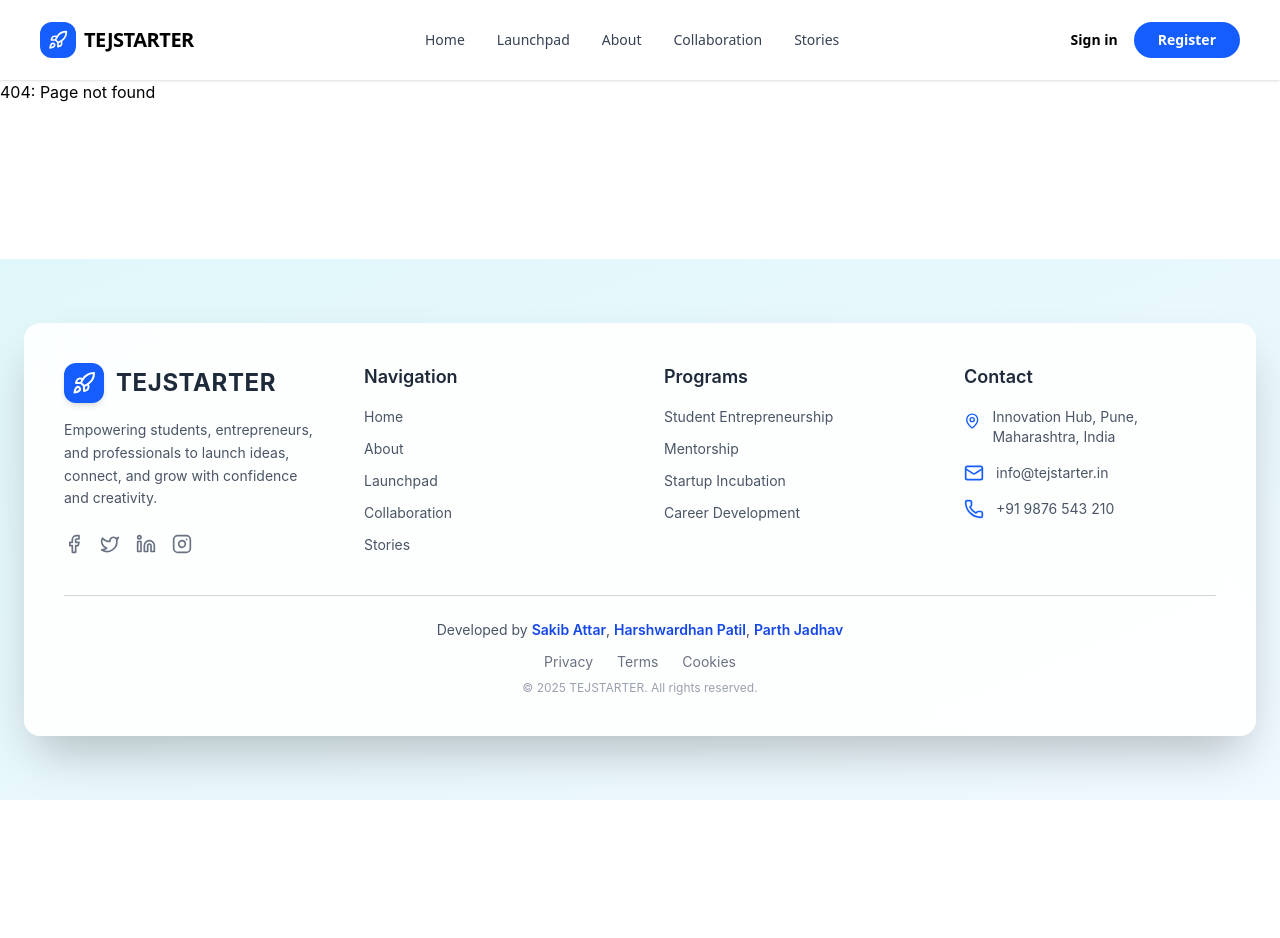
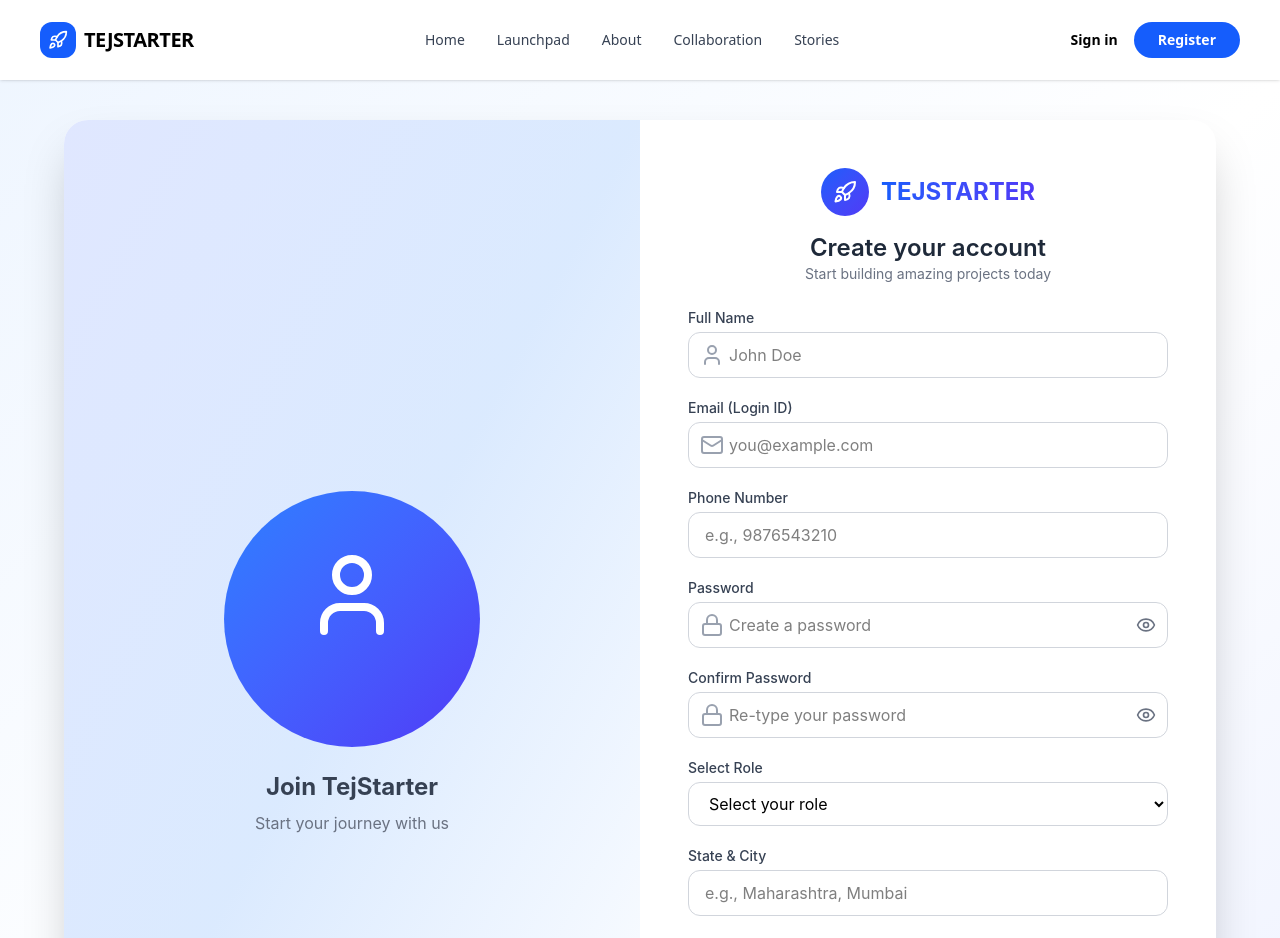
Before and after one commit to Harsh4949/tejstarter-new, a React (Vite) app: page /signup in a window 1280 px wide. Shown: the top 938 px of the page. Before the commit the page ends 800 px from the top, so only its background shows below. Built offline with nearby package versions, Linux system fonts and the light colour scheme.

Commit message:
Fix all import issues: correct component names and remove all Lottie dependencies

```diff
--- a/src/App.jsx
+++ b/src/App.jsx
@@ -6,7 +6,7 @@ import CollaborationPage from './pages/CollaborationPage';
 import About from './components/About';
 import Launchpad from './components/Launch';
 import LoginPage from './pages/Login';
-// import SignupPage from './pages/Signup';
+import Signup from './pages/Signup';
 import Homepage from './components/Home';
 
 function App() {
@@ -21,7 +21,7 @@ function App() {
         <Route path="/about" element={<About />} />
         <Route path="/launchpad" element={<Launchpad />} />
         <Route path="/login" element={<LoginPage />} />
-        {/* <Route path="/signup" element={<SignupPage />} /> */}
+        <Route path="/signup" element={<Signup />} />
         <Route path="/stories" element={<div>Stories Page</div>} />
         <Route path="*" element={<div>404: Page not found</div>} />
       </Routes>
--- a/src/components/CollaborationSection.jsx
+++ b/src/components/CollaborationSection.jsx
@@ -1,8 +1,8 @@
 import React, { useState, useRef, useEffect } from 'react';
 import { BookOpen, Briefcase, Users, Building } from 'lucide-react';
 import { motion, useInView } from 'framer-motion';
-import Lottie from 'lottie-react';
-import teamAnimation from '../lottie/team.json';
+// import Lottie from 'lottie-react';
+// import teamAnimation from '../lottie/team.json'; // File doesn't exist yet
 
 const CollaborationSection = () => {
   const [count, setCount] = useState(0);
--- a/src/components/Launch.jsx
+++ b/src/components/Launch.jsx
@@ -1,6 +1,6 @@
 import React, { useRef, useEffect, useState } from 'react';
-import Lottie from 'lottie-react';
-import rocketAnimation from '../lottie/rocketLaunch.json';
+// import Lottie from 'lottie-react';
+// import rocketAnimation from '../lottie/rocketLaunch.json'; // File doesn't exist yet
 import { motion, useInView } from 'framer-motion';
 import { Link } from 'react-router-dom';
 import { BookOpen, Briefcase, Users } from 'lucide-react';
--- a/src/pages/Login.jsx
+++ b/src/pages/Login.jsx
@@ -1,8 +1,8 @@
 import React, { useState } from 'react';
 import { useNavigate } from 'react-router-dom';
 import { Eye, EyeOff, Mail, Lock, Rocket } from 'lucide-react';
-import Lottie from 'lottie-react';
-import loginAnimation from '../lottie/login.json.json'; // ✅ Adjust path if needed
+// import Lottie from 'lottie-react';
+// import loginAnimation from '../lottie/login.json.json'; // File doesn't exist yet
 
 const Login = () => {
   const [formData, setFormData] = useState({ email: '', password: '' });
--- a/src/pages/Signup.jsx
+++ b/src/pages/Signup.jsx
@@ -1,8 +1,8 @@
 import React, { useState } from 'react';
 import { useNavigate } from 'react-router-dom';
 import { Eye, EyeOff, Mail, Lock, User, Rocket } from 'lucide-react';
-import Lottie from 'lottie-react';
-import signupAnimation from '../lottie/signup.json.json';
+// import Lottie from 'lottie-react';
+// import signupAnimation from '../lottie/signup.json.json'; // File doesn't exist yet
 
 const Signup = () => {
   const [formData, setFormData] = useState({
@@ -101,9 +101,15 @@ const Signup = () => {
   return (
     <div className="min-h-screen bg-gradient-to-br from-blue-50 via-white to-indigo-50 flex items-center justify-center px-6 py-10">
       <div className="w-full max-w-6xl grid grid-cols-1 lg:grid-cols-2 bg-white shadow-2xl rounded-3xl overflow-hidden">
-        {/* Left - Animation */}
+        {/* Left - Animation Placeholder */}
         <div className="hidden lg:flex items-center justify-center bg-gradient-to-br from-indigo-100 via-blue-100 to-white p-8">
-          <Lottie animationData={signupAnimation} loop className="h-[450px] w-full -mt-30" />
+          <div className="flex flex-col items-center justify-center text-center">
+            <div className="w-64 h-64 bg-gradient-to-br from-blue-500 to-indigo-600 rounded-full flex items-center justify-center mb-6 animate-pulse">
+              <User className="h-24 w-24 text-white animate-bounce" />
+            </div>
+            <h3 className="text-2xl font-bold text-gray-700 mb-2">Join TejStarter</h3>
+            <p className="text-gray-500">Start your journey with us</p>
+          </div>
         </div>
 
         {/* Right - Form */}
```
